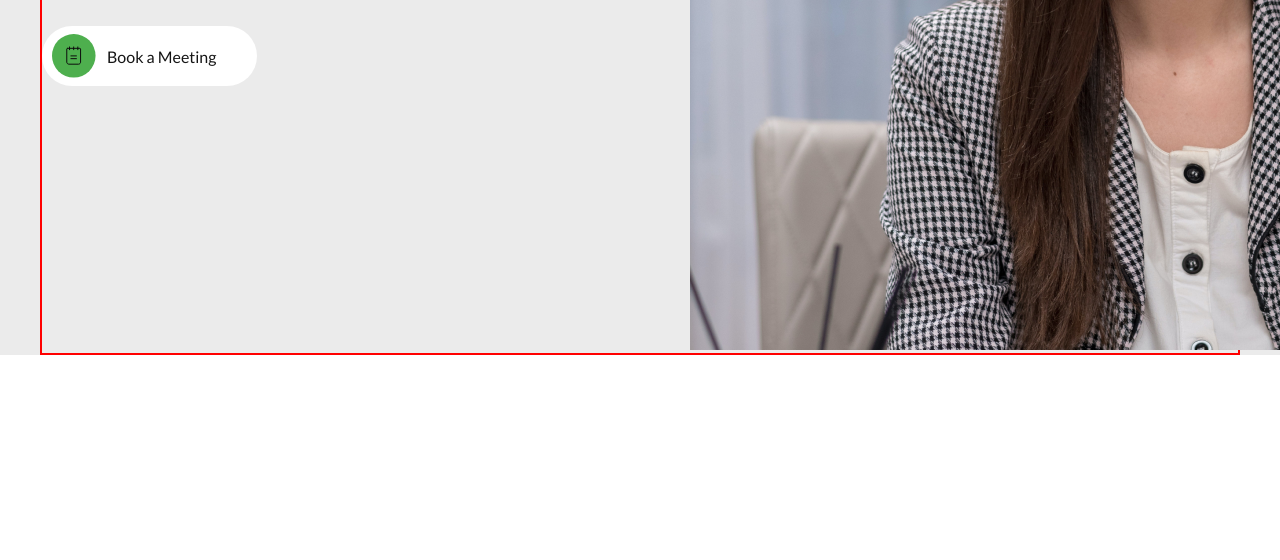
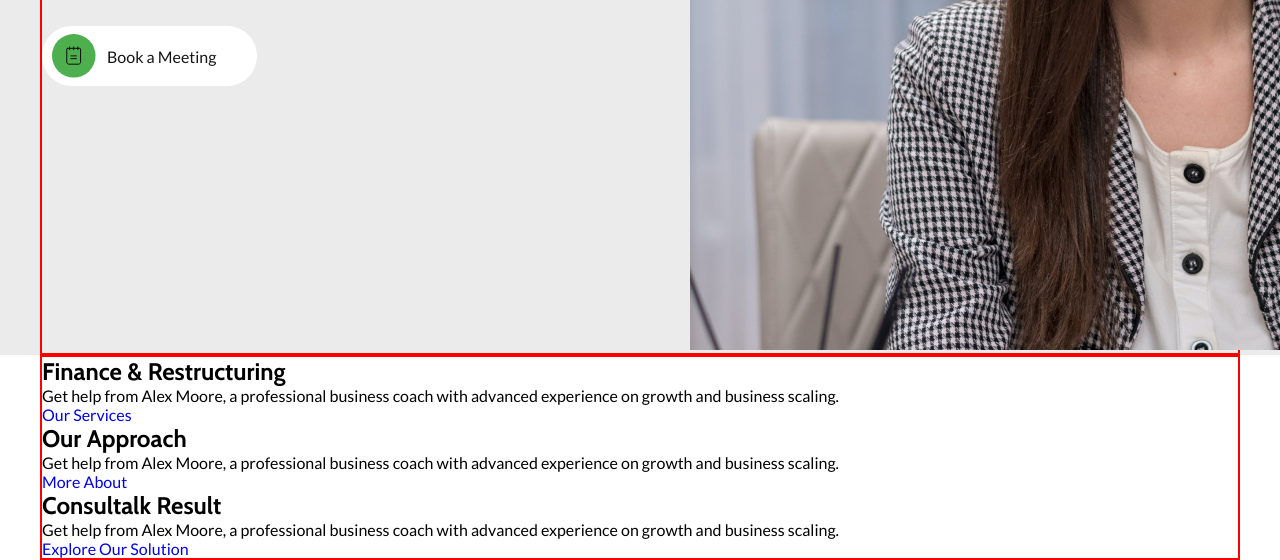
Before and after one commit to alexanderkalyupanov/ask-experts, a plain HTML site: page index.html in a window 1280 px wide. Shown: the part 615-1175 px from the top of the page. Before the commit the page ends 970 px from the top, so only its background shows below. Drawn offline with nearby package versions, Linux system fonts and the light colour scheme.

Commit message:
add section advantages

```diff
--- a/index.html
+++ b/index.html
@@ -73,5 +73,30 @@
         </div>
       </div>
     </section>
+    <section class="advantages">
+      <div class="container advantages__row">
+        <div class="advantages-card advntages__card-services">
+          <h2 class="heading advantages__heading">Finance & Restructuring</h2>
+          <p class="advantages__text">
+            Get help from Alex Moore, a professional business coach with advanced experience on growth and business scaling.
+          </p>
+          <a href="#" class="advantages__link">Our Services</a>
+        </div>
+        <div class="advantages-card advntages__card-approach">
+          <h2 class="heading advantages__heading">Our Approach</h2>
+          <p class="advantages__text">
+            Get help from Alex Moore, a professional business coach with advanced experience on growth and business scaling.
+          </p>
+          <a href="#" class="advantages__link">More About</a>
+        </div>
+        <div class="advantages-card advntages__card-solution">
+          <h2 class="heading advantages__heading">Consultalk Result</h2>
+          <p class="advantages__text">
+            Get help from Alex Moore, a professional business coach with advanced experience on growth and business scaling.
+          </p>
+          <a href="#" class="advantages__link">Explore Our Solution</a>
+        </div>
+      </div>
+    </section>
   </body>
 </html>
```
